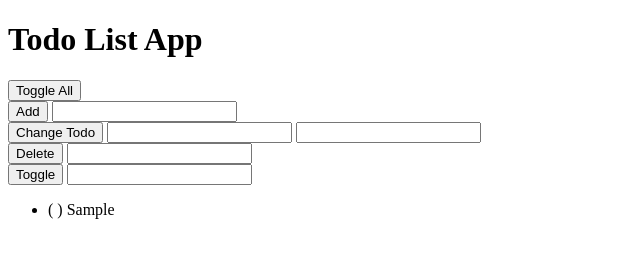
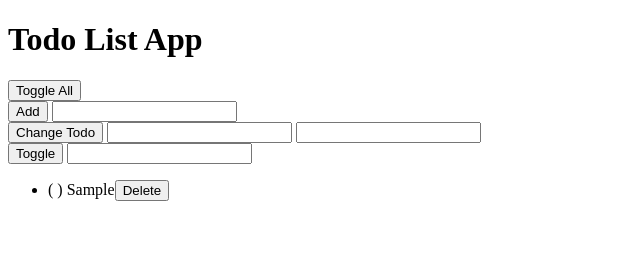
Before and after one commit to miguelopezv/Todolist, a plain HTML site: page index.html in a window 1280 px wide. Both pictures are taken after typing "Sample" into the empty fields and a click on the button "Add". Shown: the whole page, without its empty margins (0-640 px from the left). Drawn offline with Linux system fonts and the light colour scheme.

Commit message:
Remove delete button, Create delete button and method

```diff
--- a/index.html
+++ b/index.html
@@ -24,10 +24,6 @@
     </div>
 
     <div>
-      <button type="button" onclick="handlers.deleteTodo()">Delete</button>
-      <input type="number" id="deleteTodoPositionInput">
-    </div>
-    <div>
       <button type="button" onclick="handlers.toggleCompleted()">Toggle</button>
       <input type="number" id="toggleCompletedPositionInput">
     </div>
--- a/main.js
+++ b/main.js
@@ -18,7 +18,7 @@ var todoList = {
 
   // Method to delete todos
   deleteTodo: function(position) {
-    this.todos.splice(position - 1, 1);
+    this.todos.splice(position, 1);
   },
 
   // Method to toggle 'completed' property
@@ -68,10 +68,8 @@ var handlers = {
     changeTodoPositionInput.value = "";
     view.displayTodos();
   },
-  deleteTodo: function() {
-    var deleteTodoPositionInput = document.getElementById('deleteTodoPositionInput');
-    todoList.deleteTodo(deleteTodoPositionInput.valueAsNumber);
-    deleteTodoPositionInput.value = "";
+  deleteTodo: function(position) {
+    todoList.deleteTodo(position);
     view.displayTodos();
   },
   toggleCompleted: function() {
@@ -101,8 +99,28 @@ var view = {
         todoTextWithCompletion = "(X) " + todo.todoText;
       }
 
+      todoLi.id = i;
       todoLi.textContent = todoTextWithCompletion;
+      todoLi.appendChild(this.createDeleteButton());
       todosUl.appendChild(todoLi);
     }
+  },
+  createDeleteButton: function() {
+    var deleteButton = document.createElement('button');
+    deleteButton.textContent = "Delete";
+    deleteButton.className = 'deleteButton';
+    return deleteButton;
+  },
+  setUpEventListeners: function() {
+    var todosUl = document.querySelector('ul');
+    todosUl.addEventListener('click', function(event) {
+
+      var elementClicked = event.target;
+      if (elementClicked.className === "deleteButton") {
+        handlers.deleteTodo(parseInt(elementClicked.parentNode.id));
+      }
+    });
   }
 };
+
+view.setUpEventListeners();
```
